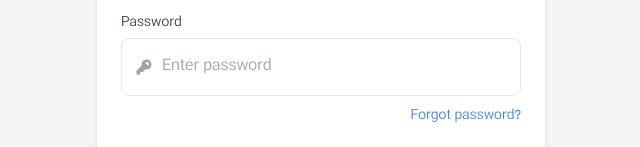
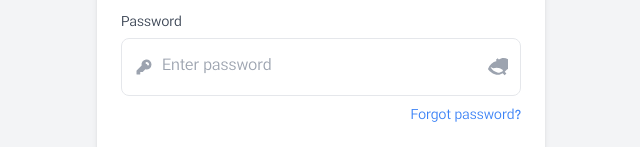
Before and after one commit to alirezatalebizadeh/blog-shopping, a Next.js app: page /login in a window 1280 px wide. Shown: the part 204-351 px from the top of the page, without its empty margins (319-959 px from the left). Built offline with nearby package versions, Linux system fonts and the light colour scheme.

Commit message:
ADDING ICON TO SHOW PASSWORD

```diff
--- a/src/app/login/page.jsx
+++ b/src/app/login/page.jsx
@@ -8,6 +8,7 @@ export default function Page() {
   const [email, setEmail] = useState("");
   const [password, setPassword] = useState("");
   const [error, setError] = useState("");
+  const [showPassword, setShowPassword] = useState(false);
 
   const handleLogin = (e) => {
     e.preventDefault();
@@ -64,11 +65,39 @@ export default function Page() {
                 />
               </svg>
               <input
-                type="password"
+                type={showPassword ? "text" : "password"}
                 placeholder="Enter password"
                 className="flex-grow p-2 outline-none text-gray-600"
                 onChange={(e) => setPassword(e.target.value)}
               />
+
+              <button
+                type="button"
+                onClick={() => setShowPassword(!showPassword)} // تغییر وضعیت نمایش رمز عبور
+                className="ml-2 "
+              >
+                {showPassword ? (
+                  <svg
+                    xmlns="http://www.w3.org/2000/svg"
+                    fill="currentColor"
+                    viewBox="0 0 16 16"
+                    className="w-5 h-5 text-gray-400"
+                  >
+                    {/* آیکون چشم باز */}
+                    <path d="M8 3C4.571 3 1.425 5.686.153 8.314a.86.86 0 0 0 0 .742C1.425 10.314 4.571 13 8 13s6.575-2.686 7.847-4.314a.86.86 0 0 0 0-.742C14.575 5.686 11.429 3 8 3Zm0 8c-1.933 0-3.5-1.567-3.5-3.5S6.067 4.5 8 4.5s3.5 1.567 3.5 3.5S9.933 11 8 11Zm0-1.5A2 2 0 1 1 8 5.5a2 2 0 0 1 0 4Z" />
+                  </svg>
+                ) : (
+                  <svg
+                    xmlns="http://www.w3.org/2000/svg"
+                    fill="currentColor"
+                    viewBox="0 0 16 16"
+                    className="w-5 h-5 text-gray-400"
+                  >
+                    {/* آیکون چشم بسته */}
+                    <path d="M13.359 11.876 14.718 13.235 13.305 14.648l-1.57-1.57c-1.072.718-2.317 1.19-3.735 1.19-3.429 0-6.575-2.686-7.847-4.314a.86.86 0 0 1 0-.742A9.928 9.928 0 0 1 6.973 3.13l-.738-.738L7.646.98 8.707 2.04c1.072-.718 2.317-1.19 3.735-1.19 3.429 0 6.575 2.686 7.847 4.314a.86.86 0 0 1 0 .742 9.938 9.938 0 0 1-4.93 3.97Zm-1.415-1.415a8.062 8.062 0 0 0-7.776-1.42L2.025 8.086A8.036 8.036 0 0 0 8 12.5c1.418 0 2.663-.472 3.735-1.19Z" />
+                  </svg>
+                )}
+              </button>
             </div>
             <div className="mt-2 text-right">
               <a href="#" className="text-sm text-blue-500 hover:underline">
```
